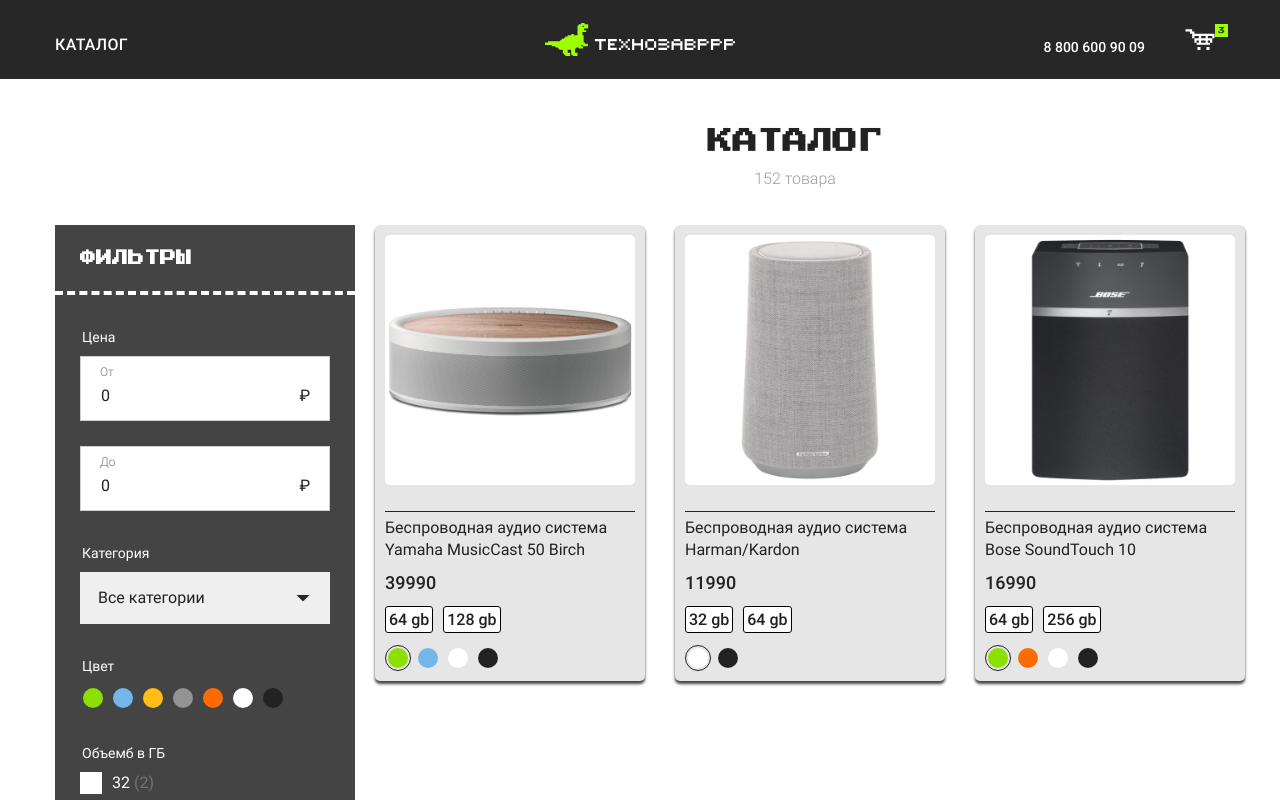
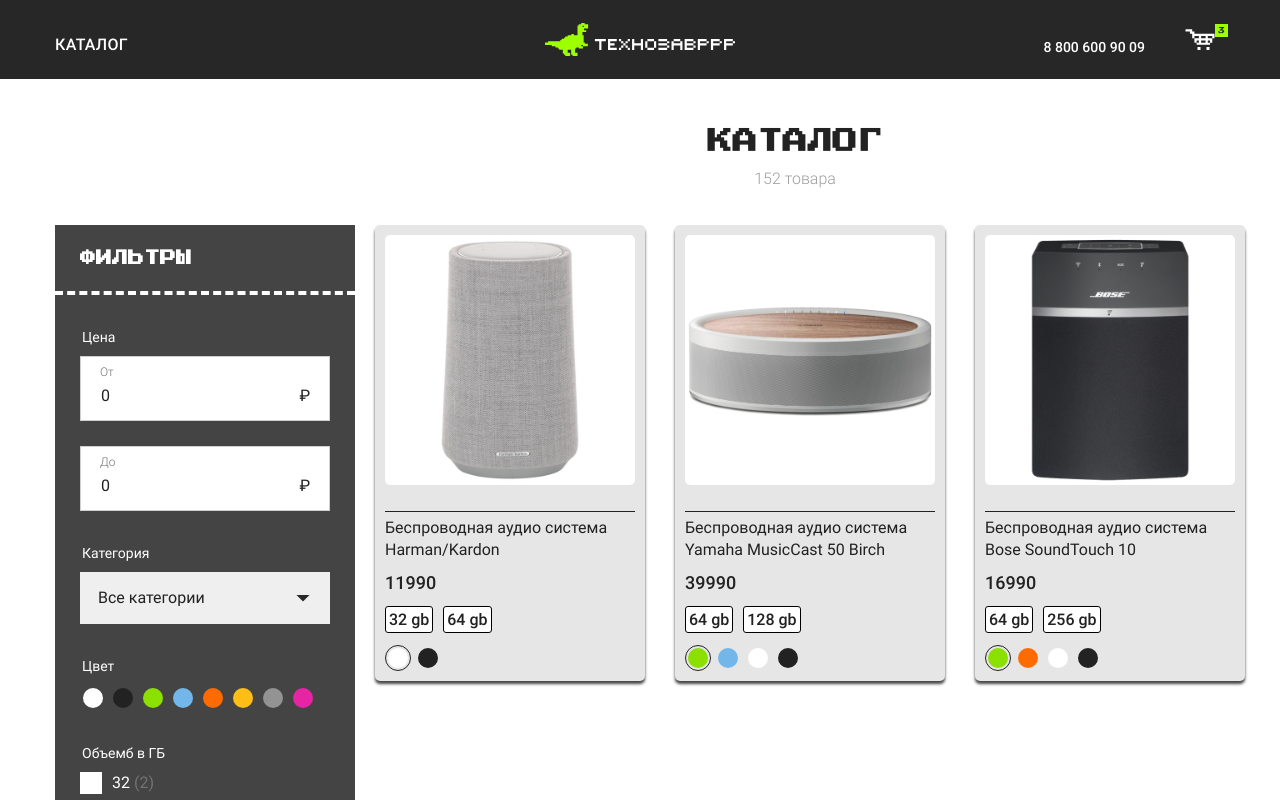
Before and after one commit to evgeniyGusev/vue-marcketplace, a Vue app: page / in a window 1280 px wide. Shown: the top 800 px of the page. Built offline with nearby package versions, Linux system fonts and the light colour scheme.

Commit message:
filter logic changed

```diff
--- a/src/App.vue
+++ b/src/App.vue
@@ -6,6 +6,8 @@
       :category-id.sync="filterCategoryId"
       :color.sync="filterColor"
       :memory.sync="filterMemory"
+      :listOfColors="productsColorList"
+      :listOfMemories="productsMemoryList"
     />
     <main class="catalog__main">
       <h2 v-if="filteredProducts.length === 0">Товар не найден</h2>
@@ -35,6 +37,9 @@
 
       page: 1,
       productsPerPage: 3,
+
+      productsMemoryList: this.getListFromProductsKey("memorySizes"),
+      productsColorList: this.getListFromProductsKey("colors"),
     };
   },
 
@@ -90,14 +95,53 @@
 
       return filteredProducts;
     },
-
     products() {
       const offset = (this.page - 1) * this.productsPerPage;
       return this.filteredProducts.slice(offset, offset + this.productsPerPage);
     },
-
     countProducts() {
       return this.filteredProducts.length;
+    },
+  },
+
+  methods: {
+    getListFromProductsKey(key) {
+      let filteredArr = new Set();
+
+      if (key === "memorySizes") {
+        let productsCount = {};
+
+        for (let product of products) {
+          if (!product.hasOwnProperty("memorySizes")) continue;
+
+          product[key].forEach((item) => {
+            filteredArr.add(item.value);
+
+            if (productsCount.hasOwnProperty(item.value)) {
+              productsCount[item.value] = productsCount[item.value] + 1;
+            } else {
+              productsCount[item.value] = 1;
+            }
+          });
+        }
+
+        return [...filteredArr].map((el, i) => {
+          return {
+            id: i + 1,
+            value: el,
+            checked: false,
+            numOfProducts: productsCount[el],
+          };
+        });
+      }
+
+      for (let product of products) {
+        product[key].forEach((item) => filteredArr.add(item.value));
+      }
+
+      return [...filteredArr].map((el, i) => {
+        return { id: i + 1, value: el, checked: false };
+      });
     },
   },
 };
--- a/src/components/BaseColorList.vue
+++ b/src/components/BaseColorList.vue
@@ -7,7 +7,6 @@
           class="colors__radio sr-only"
           type="radio"
           :value="color.value"
-          :name="colorGroupName"
         />
         <span class="colors__value" :style="{backgroundColor: color.value}"></span>
       </label>
@@ -22,9 +21,6 @@
     colors: {
       type: Array,
       required: true,
-    },
-    colorGroupName: {
-      required: false,
     },
     color: {
       required: false,
--- a/src/components/ProductItem.vue
+++ b/src/components/ProductItem.vue
@@ -4,7 +4,7 @@
       <img :src="product.image" srcset="img/radio@2x.jpg 2x" :alt="product.title" />
     </a>
 
-    <div class="catalog__info" v-if="product.image !== 'img/not-found.png'">
+    <div class="catalog__info">
       <h3 class="catalog__title">
         <a href="#">{{product.title}}</a>
       </h3>
@@ -19,7 +19,7 @@
         </li>
       </ul>
 
-      <BaseColorList :colors="product.colors" :color-group-name="product.title" :color="baseColor" />
+      <BaseColorList :colors="product.colors" :color.sync="baseColor" />
     </div>
   </li>
 </template>
@@ -30,21 +30,16 @@
 export default {
   name: "ProductItem",
   props: {
-    product: {
-      type: Object,
-      required: true,
-    },
+    product: Object,
   },
   components: {
     BaseColorList,
   },
 
-  computed: {
-    baseColor() {
-      let color = this.product.colors.filter((item) => item.checked);
-
-      return color[0].value;
-    },
+  data() {
+    return {
+      baseColor: this.product.colors[0].value,
+    };
   },
 };
 </script>
@@ -130,7 +125,7 @@
   content: "";
   position: absolute;
   left: 0;
-  top: 0;
+  bottom: 0;
   width: 100%;
   height: 3px;
   border-radius: 3px;
--- a/src/components/ProductsFilter.vue
+++ b/src/components/ProductsFilter.vue
@@ -36,17 +36,13 @@
 
       <fieldset class="form__block">
         <legend class="form__legend">Цвет</legend>
-        <BaseColorList
-          :colors="filterColors"
-          :color-group-name="radioGroupName"
-          :color.sync="currentColor"
-        />
+        <BaseColorList :colors="listOfColors" :color.sync="currentColor" />
       </fieldset>
 
       <fieldset class="form__block">
         <legend class="form__legend">Объемб в ГБ</legend>
         <ul class="check-list">
-          <li class="check-list__item" v-for="memory in filterMemory" :key="memory.id">
+          <li class="check-list__item" v-for="memory in listOfMemories" :key="memory.id">
             <label class="check-list__label">
               <input
                 class="check-list__check sr-only"
@@ -57,7 +53,7 @@
               />
               <span class="check-list__desc">
                 {{memory.value}}
-                <span>({{getProductsEqualMemory(memory.value)}})</span>
+                <span>({{memory.numOfProducts}})</span>
               </span>
             </label>
           </li>
@@ -76,9 +72,6 @@
 
 <script>
 import categories from "../data/categories";
-import filterColors from "../data/filterColors";
-import filterMemory from "../data/filterMemory";
-import products from "../data/products";
 import BaseColorList from "./BaseColorList";
 
 export default {
@@ -106,13 +99,13 @@
       type: Array,
       required: true,
     },
+    listOfColors: Array,
+    listOfMemories: Array,
   },
   components: { BaseColorList },
 
   data() {
     return {
-      radioGroupName: "filterColors",
-
       currentPriceFrom: 0,
       currentPriceTo: 0,
       currentCategoryId: 0,
@@ -124,12 +117,6 @@
   computed: {
     categories() {
       return categories;
-    },
-    filterColors() {
-      return filterColors;
-    },
-    filterMemory() {
-      return filterMemory;
     },
     products() {
       return products;
@@ -169,19 +156,6 @@
       this.$emit("update:color", "");
       this.$emit("update:memory", []);
     },
-    getProductsEqualMemory(val) {
-      let filteredNum = 0;
-
-      for (let product of this.products) {
-        if (!product.hasOwnProperty("memorySizes")) continue;
-
-        product.memorySizes.forEach((size) => {
-          size.value === val ? (filteredNum += 1) : false;
-        });
-      }
-
-      return filteredNum;
-    },
   },
 };
 </script>
--- a/src/data/filterColors.js
+++ /dev/null
@@ -1,37 +0,0 @@
-export default [
-  {
-    id: 1,
-    value: "#8BE000",
-    checked: false,
-  },
-  {
-    id: 2,
-    value: "#73B6EA",
-    checked: false,
-  },
-  {
-    id: 3,
-    value: "#FFBE15",
-    checked: false,
-  },
-  {
-    id: 4,
-    value: "#939393",
-    checked: false,
-  },
-  {
-    id: 5,
-    value: "#FF6B00",
-    checked: false,
-  },
-  {
-    id: 6,
-    value: "#FFF",
-    checked: false,
-  },
-  {
-    id: 7,
-    value: "#222",
-    checked: false,
-  },
-]
--- a/src/data/filterMemory.js
+++ /dev/null
@@ -1,27 +0,0 @@
-export default [
-  {
-    id: 1,
-    value: 32,
-    checked: false
-  },
-  {
-    id: 2,
-    value: 64,
-    checked: false
-  },
-  {
-    id: 3,
-    value: 128,
-    checked: false
-  },
-  {
-    id: 4,
-    value: 256,
-    checked: false
-  },
-  {
-    id: 5,
-    value: 512,
-    checked: false
-  },
-]
--- a/src/data/products.js
+++ b/src/data/products.js
@@ -1,4 +1,35 @@
 export default [
+  {
+    id: 2,
+    categoryId: 1,
+    title: 'Беспроводная аудио система Harman/Kardon',
+    price: 11990,
+    image: 'img/audioharman.jpg',
+    colors: [
+      {
+        id: 1,
+        value: "#FFF",
+        checked: true,
+      },
+      {
+        id: 2,
+        value: "#222",
+        checked: false,
+      },
+    ],
+    memorySizes: [
+      {
+        id: 1,
+        value: 32,
+        checked: false
+      },
+      {
+        id: 2,
+        value: 64,
+        checked: false
+      },
+    ],
+  },
   {
     id: 1,
     categoryId: 1,
@@ -39,37 +70,6 @@
         checked: false
       },
     ]
-  },
-  {
-    id: 2,
-    categoryId: 1,
-    title: 'Беспроводная аудио система Harman/Kardon',
-    price: 11990,
-    image: 'img/audioharman.jpg',
-    colors: [
-      {
-        id: 1,
-        value: "#FFF",
-        checked: true,
-      },
-      {
-        id: 2,
-        value: "#222",
-        checked: false,
-      },
-    ],
-    memorySizes: [
-      {
-        id: 1,
-        value: 32,
-        checked: false
-      },
-      {
-        id: 2,
-        value: 64,
-        checked: false
-      },
-    ],
   },
   {
     id: 3,
@@ -437,6 +437,11 @@
         value: "#222",
         checked: false,
       },
+      {
+        id: 3,
+        value: "#e625a5",
+        checked: false,
+      },
     ],
     memorySizes: [
       {
```
